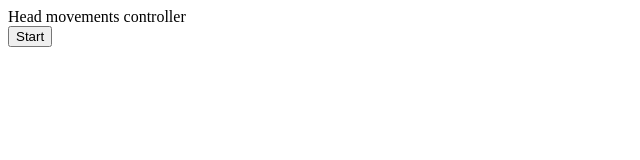
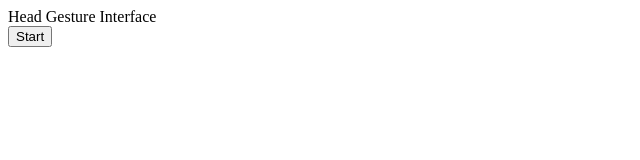
Before and after one commit to nouval/nouval.github.io, a plain HTML site: page demo/index.html in a window 1280 px wide. Shown: the full height of the page, 0-640 px from the left. Drawn offline with Linux system fonts and the light colour scheme.

Commit message:
title change.

```diff
--- a/demo/index.html
+++ b/demo/index.html
@@ -1,4 +1,4 @@
-<div>Head movements controller</div>
+<div>Head Gesture Interface</div>
 <button type="button" onclick="init()">Start</button>
 <div><canvas id="canvas"></canvas></div>
 <div id="label-container"></div>
```
